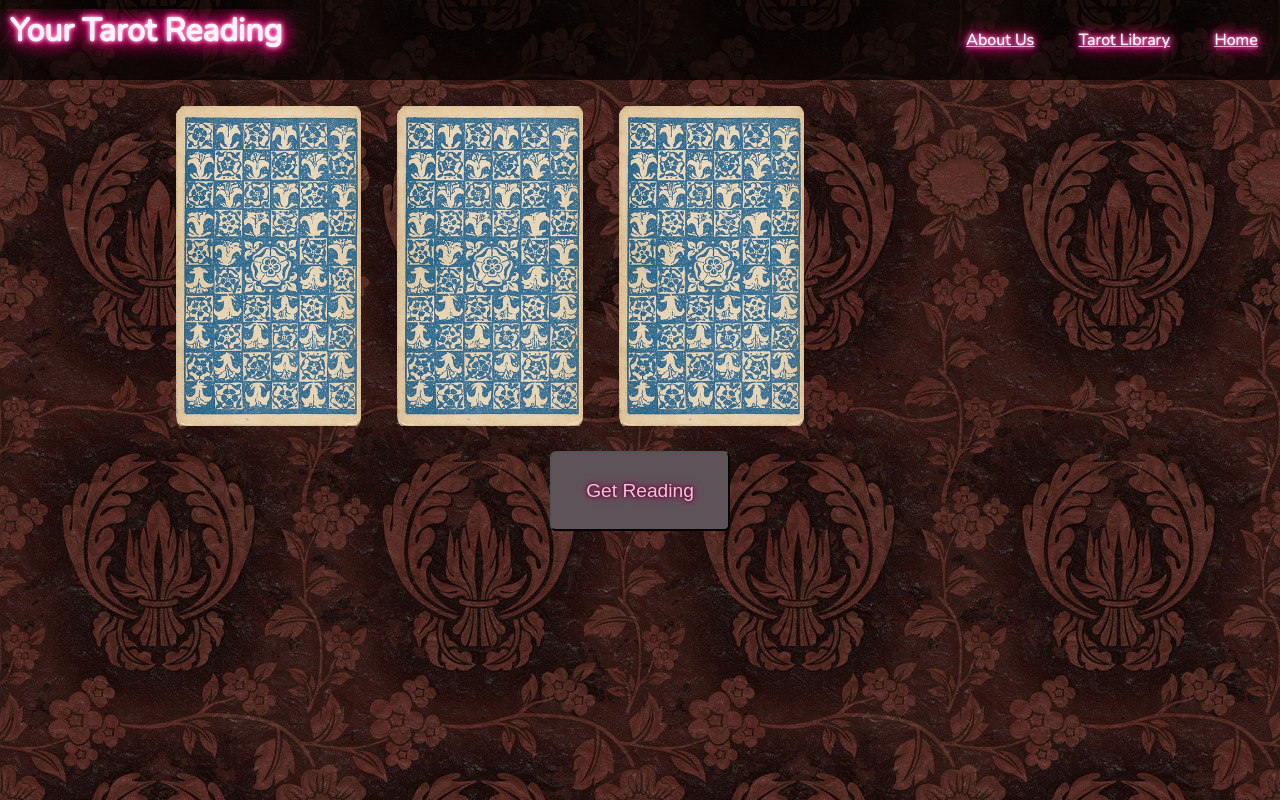
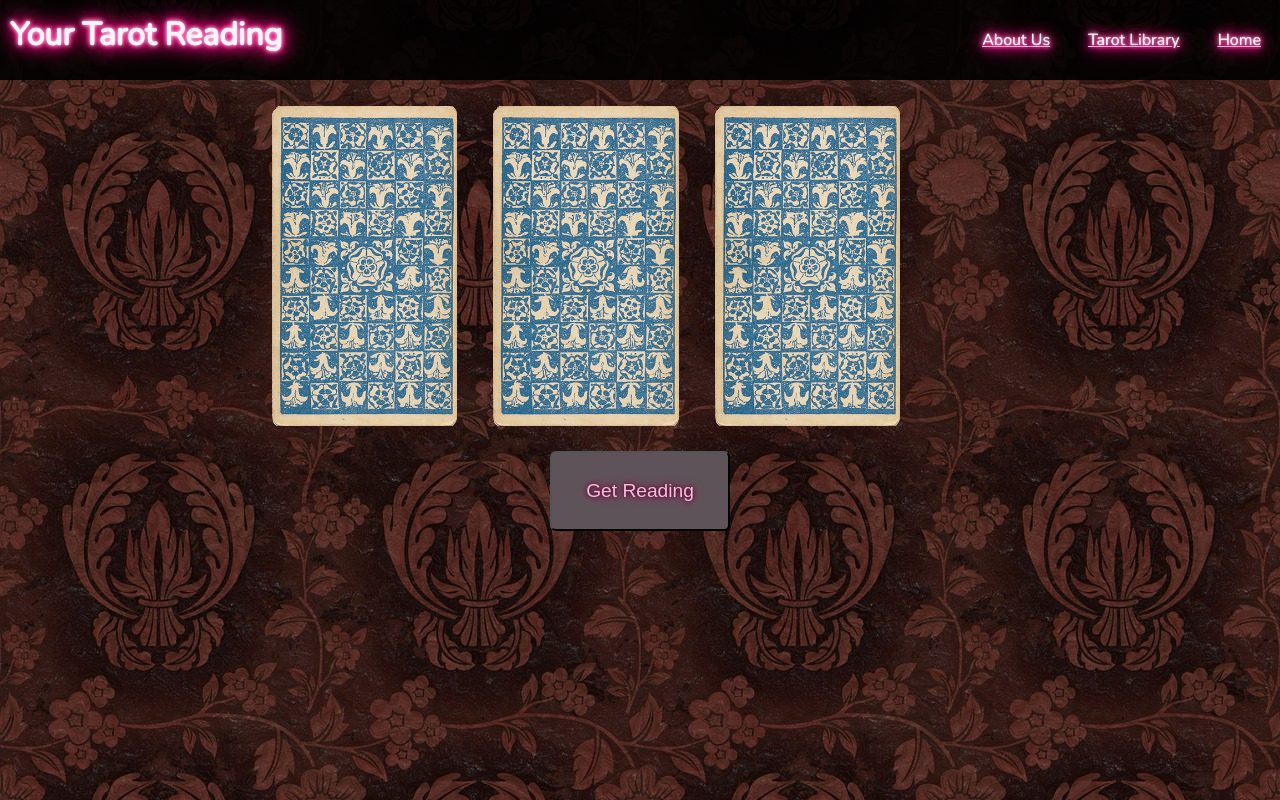
Before and after one commit to tarot-reader/tarot-reader, a plain HTML site: page reading.html in a window 1280 px wide. Drawn offline with nearby package versions, Linux system fonts and the light colour scheme.

Commit message:
layout adjustments

```diff
--- a/src/main.css
+++ b/src/main.css
@@ -7,7 +7,7 @@ header {
     justify-content: space-around;
     height: 10vh;
     width: 100vw;
-    background-color: rgba(0, 0, 0, 0.678);
+    background-color: rgba(0, 0, 0, 0.877);
     color: rgba(253, 243, 250, 0.952);
     font-family: 'Nunito', sans-serif;
     text-shadow: 0 0 1px #fff, 0 0 5px #fff, 0 0 5px #ff0080, 0 0 10px #ff0080, 0 0 15px #ff0080, 0 0 20px #ff0080, 0 0 30px #ff0080;
@@ -15,9 +15,10 @@ header {
 
 h1 {
     height: 80%;
-    width: 50%;
-    margin: 9px auto;
+    width: 70%;
+    margin: 0 auto;
     overflow: hidden;
+    padding-top: 13px;
     padding-left: 10px;
 }
 
--- a/src/reading/reading.css
+++ b/src/reading/reading.css
@@ -2,7 +2,7 @@
 html {
     font-family: sans-serif;
     background-image: url('/assets/about-us-background.jpg');
-    height: 100%;
+    height: 100vh;
     background-size: cover;
     background-position: center;
     background-repeat: no-repeat;
@@ -52,6 +52,9 @@ main {
 #tarot-reading {
     width: 80%;
     display: flex;
+    justify-content: center;
+    align-content: center;
+    margin: 0 auto;
     justify-content: space-between;
 }
 
```
